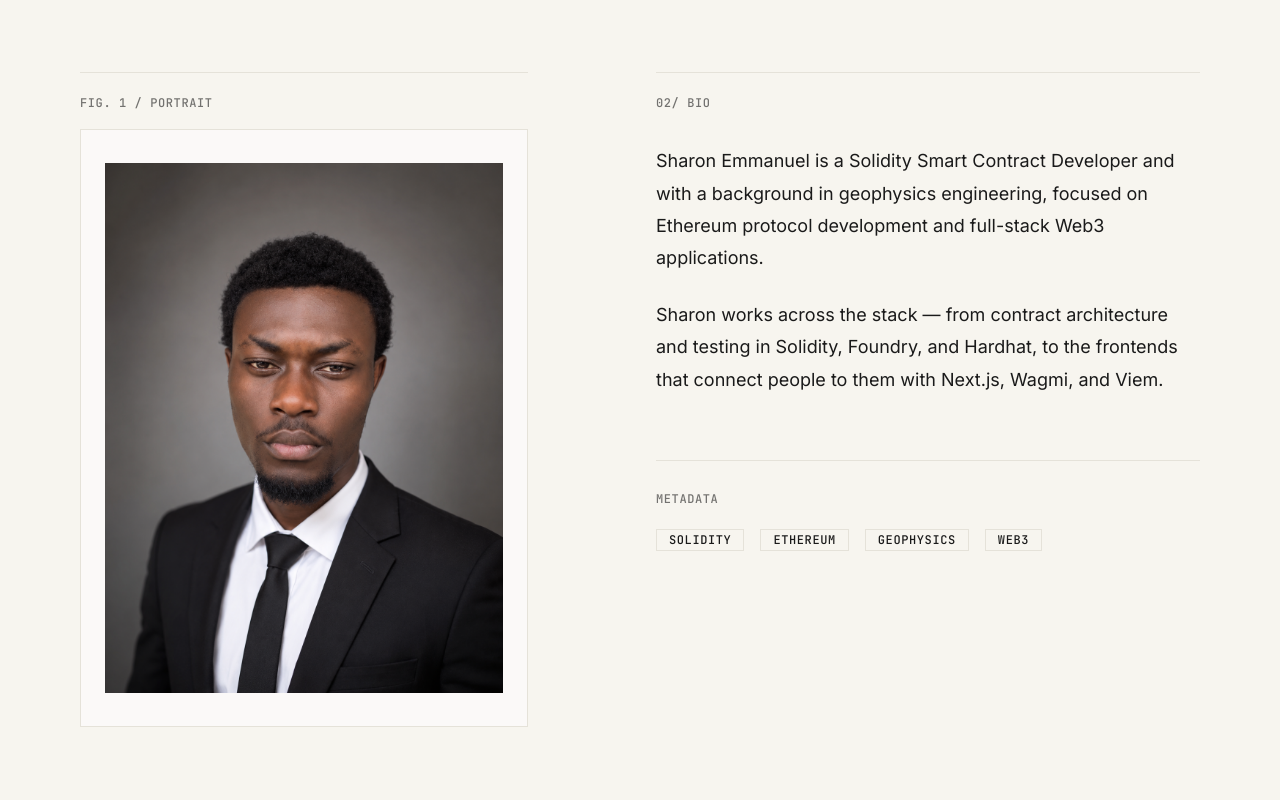
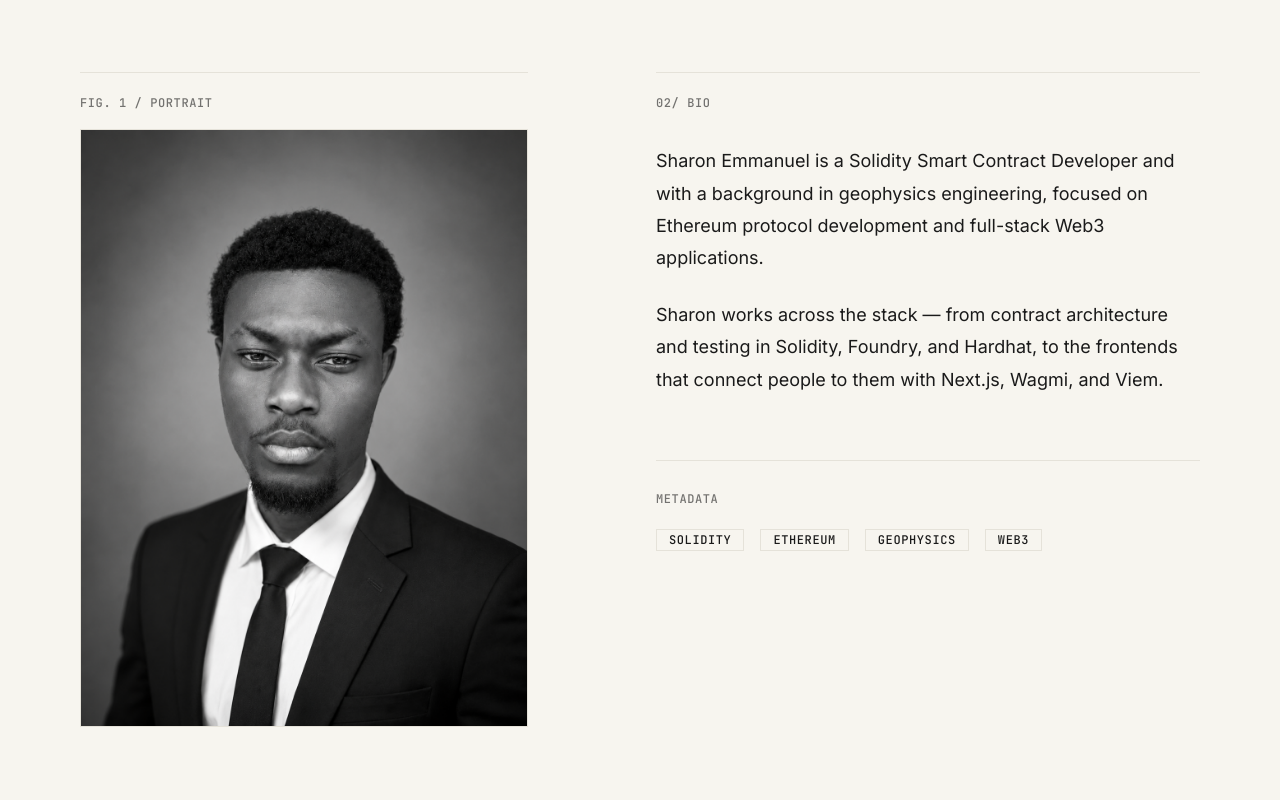
Before and after one commit to Sharon-dev-create/Sharon_Emmanuel_Web3_Porfolio, a Next.js app: page /about in a window 1280 px wide. Shown: the part 580-1380 px from the top of the page. Built offline with nearby package versions, Linux system fonts and the light colour scheme.

Commit message:
reconfiguring the frontend

```diff
--- a/app/about/page.tsx
+++ b/app/about/page.tsx
@@ -7,8 +7,8 @@ export const metadata: Metadata = {
 };
 
 const timeline = [
+  { year: "2024", label: "FRONTEND DEVELOPMENT" },
   { year: "2024", label: "BLOCKCHAIN DEVELOPMENT" },
-  { year: "2024", label: "FRONTEND DEVELOPMENT" },
   { year: "2025", label: "SMART CONTRACT ENGINEERING" },
   { year: "2026", label: "PROTOCOL DEVELOPMENT" },
 ];
@@ -32,14 +32,12 @@ export default function AboutPage() {
           <div className="border-t border-editorial-border pt-4 mb-4">
             <Eyebrow>FIG. 1 / PORTRAIT</Eyebrow>
           </div>
-          <div className="w-full aspect-[3/4] border border-editorial-border bg-surface flex items-center justify-center">
-            <span className="font-mono text-label uppercase tracking-widest text-foreground/40 text-center px-6">
-              <img
-                src="/Portfolio-Img.png"
-                alt="Sharon Emmanuel"
-                className="w-full h-full object-cover"
-              />
-            </span>
+          <div className="w-full aspect-[3/4] border border-editorial-border bg-surface flex items-center justify-center overflow-hidden">
+            <img
+              src="/Portfolio-Img2.png"
+              alt="Sharon Emmanuel"
+              className="w-full h-full object-cover"
+            />
           </div>
         </div>
         <div className="md:col-span-6 md:col-start-7">
```
Also changed, not shown: public/Portfolio-Img2.png (added).
